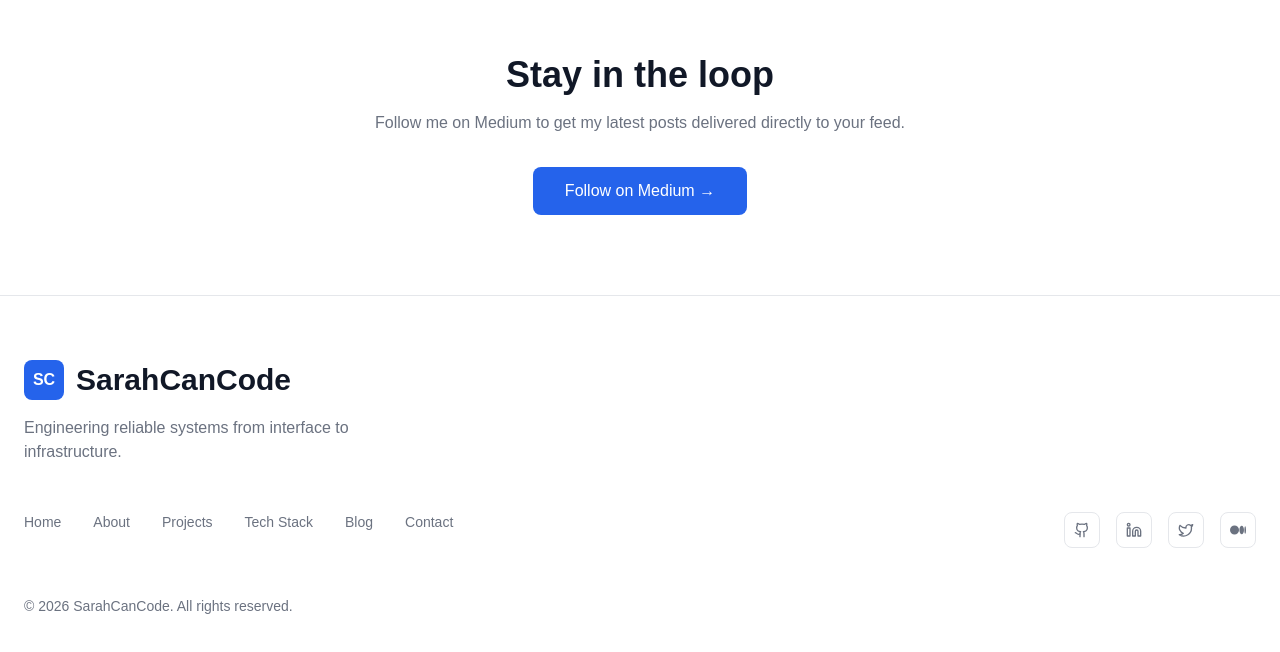
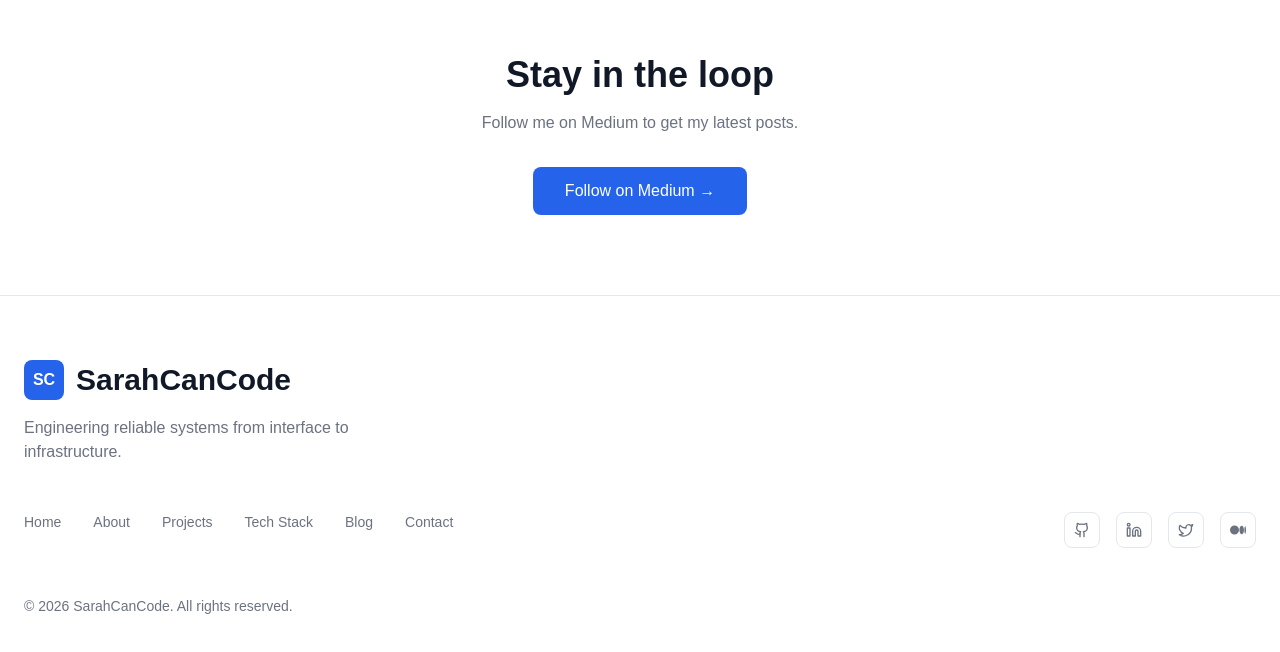
Before and after one commit to SarahWanjiru/sarahcancode, a Next.js app: page /blog in a window 1280 px wide. Shown: the part 817-1469 px from the top of the page. Built offline with nearby package versions, Linux system fonts and the light colour scheme; no server answers.

Commit message:
feat(blog): simplify Medium follow message in blog page
Simplify the call-to-action text for Medium follow section to be more concise and direct.

```diff
--- a/app/blog/page.tsx
+++ b/app/blog/page.tsx
@@ -63,7 +63,7 @@ export default async function BlogPage() {
         <div className="max-w-3xl mx-auto text-center">
           <h2 className="text-4xl font-bold text-text-primary mb-4">Stay in the loop</h2>
           <p className="text-text-secondary mb-8">
-            Follow me on Medium to get my latest posts delivered directly to your feed.
+            Follow me on Medium to get my latest posts.
           </p>
           <a
             href="https://medium.com/@sarahndungu815"
```
